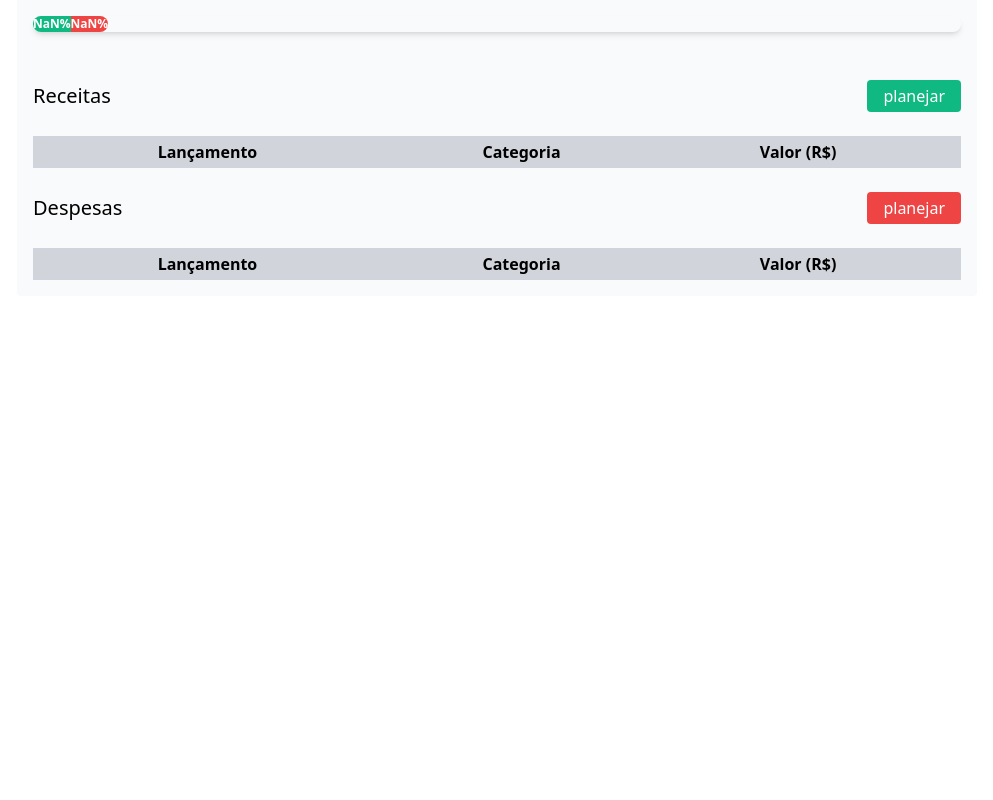
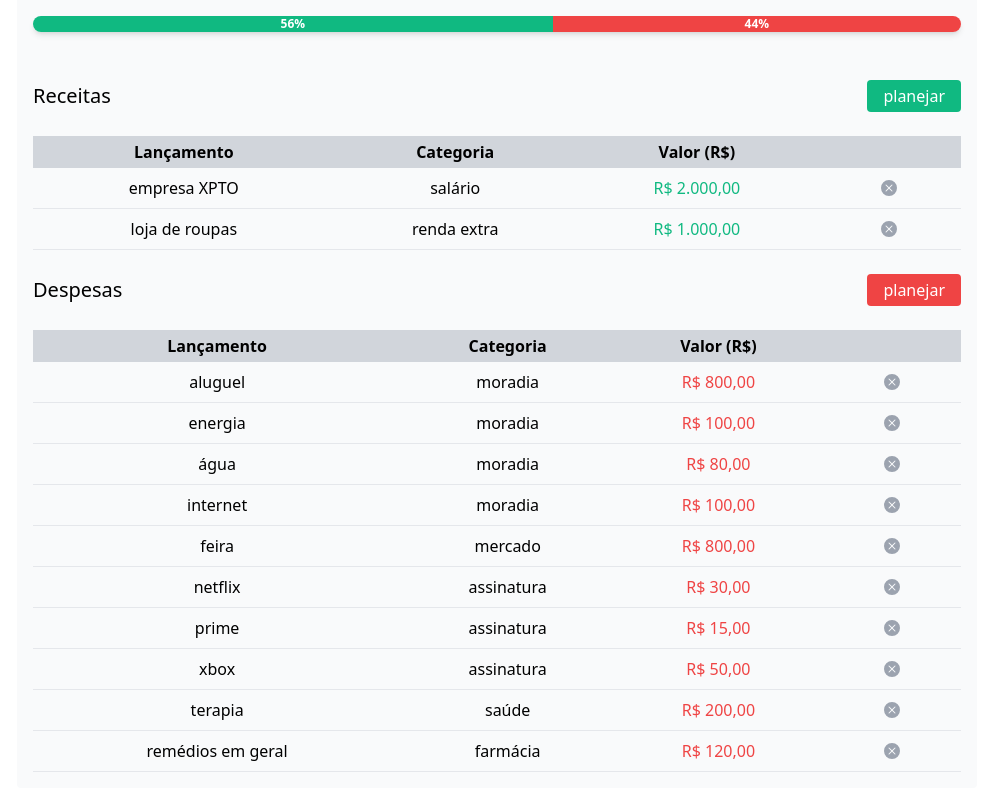
Before and after one commit to josecarlosmonteiro/finplan-lite-web, a Next.js app: page /lancamentos/fixos in a window 1280 px wide. Shown: the part 260-1060 px from the top of the page, without its empty margins (143-1136 px from the left). Before the commit the page ends 800 px from the top, so only its background shows below. Built offline with nearby package versions, Linux system fonts and the light colour scheme; data requests are answered from the project's data file.

Commit message:
feat: implementar chamada de dados iniciais para página de lançamentos variáveis.

```diff
--- a/app/lancamentos/fixos/page.tsx
+++ b/app/lancamentos/fixos/page.tsx
@@ -1,28 +1,13 @@
+import Link from "next/link";
+
 import { ReleasesTablePresentations } from "@/src/components/Releases/FixedReleases/ReleasesTablePresentations";
 import { TotalReleases } from "@/src/components/Releases/FixedReleases/TotalReleases";
 import { Typography } from "@/src/components/shared/Typography";
 import { FixedReleasesProvider } from "@/src/providers/FixedReleasesProvider";
-import Link from "next/link";
-
-const fetchInitialData = async () => {
-  try {
-    const response = await fetch('http://localhost:7001/fixed-releases', {
-      cache: 'no-cache',
-    });
-
-    const data = await response.json();
-
-    return data;
-  } catch (error: any) {
-    console.log("ERROR");
-    console.log(error.message);
-
-    return [];
-  }
-}
+import { fetchFixedReleases } from "@/src/services/server";
 
 export default async function FixedReleases() {
-  const response = await fetchInitialData();
+  const response = await fetchFixedReleases();
 
   return (
     <FixedReleasesProvider initialData={response || []}>
--- a/app/lancamentos/variaveis/[month]/[year]/page.tsx
+++ b/app/lancamentos/variaveis/[month]/[year]/page.tsx
@@ -1,19 +1,44 @@
 import { DateNavigator } from "@/src/components/Releases/VariableReleases/DateNavigator";
 import { Typography } from "@/src/components/shared/Typography";
+import { VariableReleasesProvider } from "@/src/providers/VariableReleasesProvider";
+import { fetchFixedReleases, fetchVariableReleases } from "@/src/services/server";
 
 type DateProps = {
   month: string;
   year: number;
 }
 
-export default function VariableReleasesPage({ params }: { params: DateProps }) {
+const fetchInitialData = async (month: string, year: number) => {
+  const data = await Promise.all([
+    fetchFixedReleases(),
+    fetchVariableReleases(month, year)
+  ]);
+
+  return data;
+}
+
+export default async function VariableReleasesPage({ params }: { params: DateProps }) {
+  const [fixedInitialData, variableInitialData] = await fetchInitialData(params.month, params.year);
+
   return (
+    <VariableReleasesProvider
+      initialFixedReleases={[]}
+      initialVariableReleases={[]}
+    >
       <main className="flex justify-center">
         <div className="w-[75vw] m-8 p-4 bg-gray-100 rounded">
           <Typography.Title>Lançamentos Variáveis - {params.month}/{params.year}</Typography.Title>
           <br />
           <DateNavigator initialDate={params} />
+          <br />
+
+          <section>
+            <pre>
+              {JSON.stringify({ fixedInitialData, variableInitialData }, null, 2)}
+            </pre>
+          </section>
         </div>
       </main>
+    </VariableReleasesProvider>
   )
 }
--- a/app/layout.tsx
+++ b/app/layout.tsx
@@ -7,7 +7,7 @@ export default function RootLayout({
   children: React.ReactNode;
 }>) {
   return (
-    <html lang="en">
+    <html lang="pt-br">
       <body>
         <Navbar />
         {children}
--- a/src/components/Releases/VariableReleases/DateNavigator.tsx
+++ b/src/components/Releases/VariableReleases/DateNavigator.tsx
@@ -39,7 +39,7 @@ export function DateNavigator({ initialDate }: Props) {
           </select>
           <span className="text-xs text-red-500">{errors.month?.message}</span>
         </div>
-        <span>/</span>
+        <span className="text-lg">/</span>
         <div className="flex flex-col gap-1">
           <input
             type="number"
--- a/src/database/db.json
+++ b/src/database/db.json
@@ -1,4 +1,89 @@
 {
-  "fixed-releases": [],
+  "fixed-releases": [
+    {
+      "id": "6322",
+      "category": "salário",
+      "title": "empresa XPTO",
+      "value": 2000,
+      "type": "in"
+    },
+    {
+      "id": "f340",
+      "category": "renda extra",
+      "title": "loja de roupas",
+      "value": 1000,
+      "type": "in"
+    },
+    {
+      "id": "65c3",
+      "category": "moradia",
+      "title": "aluguel",
+      "value": 800,
+      "type": "out"
+    },
+    {
+      "id": "6132",
+      "category": "moradia",
+      "title": "energia",
+      "value": 100,
+      "type": "out"
+    },
+    {
+      "id": "8047",
+      "category": "moradia",
+      "title": "água",
+      "value": 80,
+      "type": "out"
+    },
+    {
+      "id": "c73d",
+      "category": "moradia",
+      "title": "internet",
+      "value": 100,
+      "type": "out"
+    },
+    {
+      "id": "be38",
+      "category": "mercado",
+      "title": "feira",
+      "value": 800,
+      "type": "out"
+    },
+    {
+      "id": "c330",
+      "category": "assinatura",
+      "title": "netflix",
+      "value": 30,
+      "type": "out"
+    },
+    {
+      "id": "ceca",
+      "category": "assinatura",
+      "title": "prime",
+      "value": 15,
+      "type": "out"
+    },
+    {
+      "id": "6cfe",
+      "category": "assinatura",
+      "title": "xbox",
+      "value": 50,
+      "type": "out"
+    },
+    {
+      "id": "08cb",
+      "category": "saúde",
+      "title": "terapia",
+      "value": 200,
+      "type": "out"
+    },
+    {
+      "id": "b449",
+      "category": "farmácia",
+      "title": "remédios em geral",
+      "value": 120,
+      "type": "out"
+    }
+  ],
   "variable-releases": []
 }
--- /dev/null
+++ b/src/providers/VariableReleasesProvider.tsx
@@ -0,0 +1,34 @@
+'use client';
+
+import { ReactNode, createContext, useState } from "react";
+import { ReleaseProps, VariableReleaseProps } from "../types/Releases";
+
+export type Props = {
+  initialFixedReleases: ReleaseProps[];
+  initialVariableReleases: VariableReleaseProps[];
+  children: ReactNode;
+};
+
+export type VariableReleasesContextProps = {
+  fixedReleases: ReleaseProps[];
+  variableReleases: VariableReleaseProps[];
+};
+
+
+export const VariableReleasesContext = createContext({} as VariableReleasesContextProps);
+
+export function VariableReleasesProvider({ initialFixedReleases, initialVariableReleases, children }: Props) {
+  const [fixedReleases] = useState<ReleaseProps[]>(initialFixedReleases || []);
+  const [variableReleases] = useState<VariableReleaseProps[]>(initialVariableReleases || []);
+
+  const context: VariableReleasesContextProps = {
+    fixedReleases,
+    variableReleases,
+  };
+
+  return (
+    <VariableReleasesContext.Provider value={context}>
+      {children}
+    </VariableReleasesContext.Provider>
+  )
+}
--- /dev/null
+++ b/src/services/server/index.ts
@@ -0,0 +1,41 @@
+export const fetchFixedReleases = async () => {
+  try {
+    console.log("GET - fixed releases...");
+    const response = await fetch("http://localhost:7001/fixed-releases", {
+      cache: "no-cache",
+    });
+
+    const data = await response.json();
+    console.log("response - ", data);
+
+    return data || [];
+  } catch (error: any) {
+    console.log("ERROR");
+    console.log(error.message);
+
+    return [];
+  }
+};
+
+export const fetchVariableReleases = async (month: string, year: number) => {
+  try {
+    console.log(`GET - variable releases - ${month}/${year}...`);
+
+    const response = await fetch(
+      `http://localhost:7001/variable-releases?month=${month}&year=${year}`,
+      {
+        cache: "no-cache",
+      }
+    );
+
+    const data = await response.json();
+    console.log("response - ", data);
+
+    return data || [];
+  } catch (error: any) {
+    console.log("ERROR");
+    console.log(error.message);
+
+    return [];
+  }
+};
```
Also changed, not shown: src/types/Releases.ts (+11 -1 lines). Lines whose indentation alone changed are shown as unchanged.
